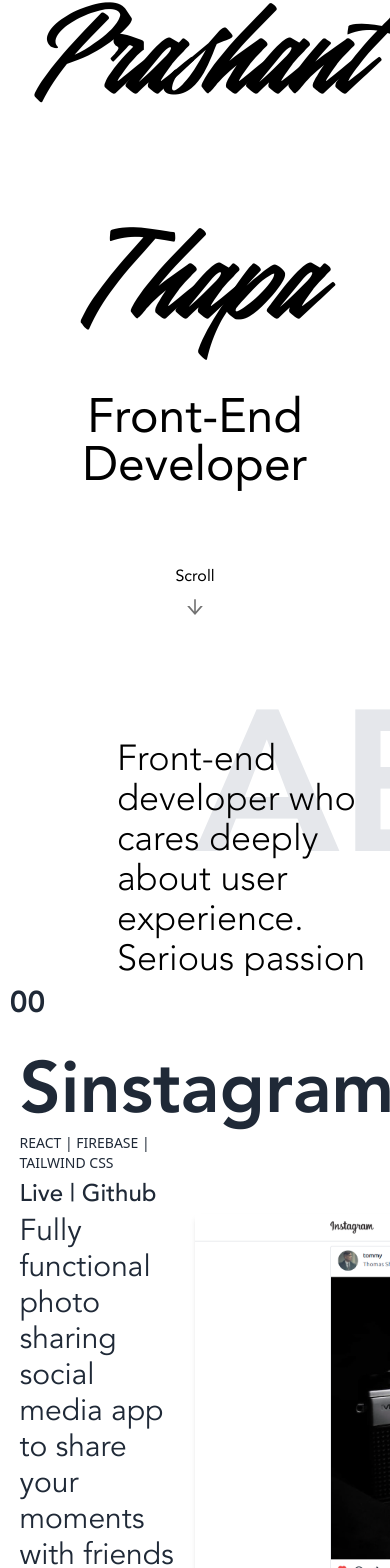
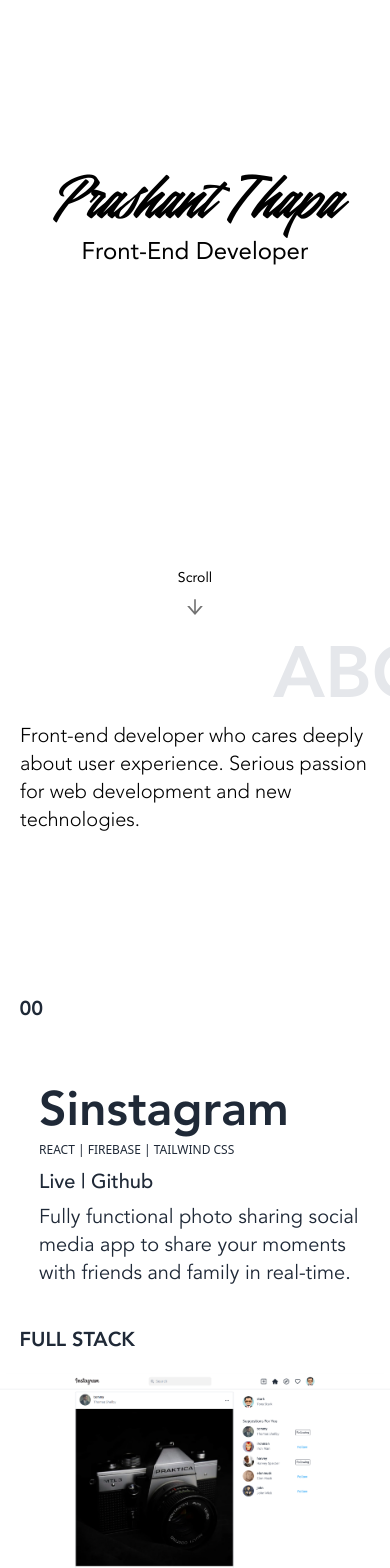
Before and after one commit to kenizaya/portfolio, a React (Vite) app: page / in a window 390 px wide. Shown: the part 206-1774 px from the top of the page. Built offline with nearby package versions, Linux system fonts and the light colour scheme.

Commit message:
Make it responsive

```diff
--- a/src/components/About.jsx
+++ b/src/components/About.jsx
@@ -3,18 +3,18 @@
 
 const About = () => {
   const { scrollYProgress } = useScroll()
-  const tX = useTransform(scrollYProgress, [0, 1], ['-20%', '50%'])
+  const tX = useTransform(scrollYProgress, [0, 1], ['-10%', '70%'])
 
   return (
     <motion.section className='h-[40vh] w-full relative overflow-hidden'>
       <motion.div
-        className='text-[200px] font-avenirHeavy text-gray-200 w-full absolute '
+        className='text-7xl md:text-9xl lg:text-[200px] font-avenirHeavy text-gray-200 w-full absolute '
         transition={{ duration: 1 }}
         style={{ translateX: tX }}
       >
         ABOUT
       </motion.div>
-      <div className='font-avenirLight text-4xl ml-[30%] mr-[5%] absolute top-[30%]'>
+      <div className='font-avenirLight text-xl md:text-2xl lg:text-4xl mx-5 md:ml-[30%] md:mr-[5%] absolute top-[25%]'>
         Front-end developer who cares deeply about user experience. Serious
         passion for web development and new technologies.
       </div>
--- a/src/components/Contact.jsx
+++ b/src/components/Contact.jsx
@@ -5,19 +5,19 @@
 
 const Contact = () => {
   const { scrollYProgress } = useScroll()
-  const tX = useTransform(scrollYProgress, [0, 1], ['-100%', '8.5%'])
+  const tX = useTransform(scrollYProgress, [0, 1], ['-100%', '5%'])
 
   return (
-    <motion.section className='h-[80vh] w-full relative overflow-hidden'>
+    <motion.section className='h-[60vh] md:h-[80vh] w-full relative overflow-hidden'>
       <motion.div
-        className='text-[200px] font-avenirHeavy text-gray-200 w-full'
+        className='text-7xl md:text-9xl lg:text-[200px] md:mb-5 font-avenirHeavy text-gray-200 w-full'
         transition={{ duration: 1 }}
         style={{ translateX: tX }}
       >
         CONTACT
       </motion.div>
-      <div className='w-4/5 ml-[10%] flex absolute items-center'>
-        <div className='font-avenirRoman text-[40px] text-left'>
+      <div className='w-4/5 ml-7 md:ml-14 lg:ml-28 flex flex-col gap-5 md:flex-row absolute md:items-center'>
+        <div className='font-avenirRoman text-2xl md:text-3xl lg:text-[40px] text-left'>
           <a
             href='mailto:kenizaya@outlook.com?subject=%F0%9F%A4%98%20Hi%20Prashant,%20I%27d%20like%20to%20hire%20you'
             target='_blank'
@@ -25,18 +25,18 @@
             kenizaya@outlook.com
           </a>
         </div>
-        <div className='flex justify-around w-full'>
+        <div className='flex gap-12 md:justify-around w-full'>
           <a href='https://github.com/kenizaya/' target='_blank'>
-            <FaGithub size={85} />
+            <FaGithub className='text-5xl md:text-7xl lg:text-[85px]' />
           </a>
           <a
             href='mailto:kenizaya@outlook.com?subject=%F0%9F%A4%98%20Hi%20Prashant,%20I%27d%20like%20to%20hire%20you'
             target='_blank'
           >
-            <MdEmail size={85} />
+            <MdEmail className='text-5xl md:text-7xl lg:text-[85px]' />
           </a>
           <a href='https://www.linkedin.com/in/kenizaya/' target='_blank'>
-            <FaLinkedinIn size={85} />
+            <FaLinkedinIn className='text-5xl md:text-7xl lg:text-[85px]' />
           </a>
         </div>
       </div>
--- a/src/components/Hero.jsx
+++ b/src/components/Hero.jsx
@@ -28,19 +28,19 @@
         <motion.div
           variants={itemVariants}
           transition={{ duration: 0.5 }}
-          className='font-valencia text-[150px] text-center'
+          className='font-valencia text-7xl md:text-9xl lg:text-[150px] text-center'
         >
           Prashant Thapa
         </motion.div>
         <motion.div
           variants={itemVariants}
           transition={{ duration: 0.75 }}
-          className='font-avenirRoman text-5xl text-center'
+          className='font-avenirRoman text-2xl md:text-4xl lg:text-5xl text-center'
         >
           Front-End Developer
         </motion.div>
       </motion.div>
-      <div className='font-avenirRoman flex flex-col items-center gap-2 absolute bottom-5'>
+      <div className='font-avenirRoman text-sm md:text-md flex flex-col items-center gap-2 absolute bottom-5'>
         Scroll
         <AiOutlineArrowDown size={22} className='fill-black animate-pulse' />
       </div>
--- a/src/components/ProjectDetail.jsx
+++ b/src/components/ProjectDetail.jsx
@@ -10,13 +10,15 @@
   type,
 }) => {
   return (
-    <div className='flex flex-col h-screen w-1/2 text-2xl text-left top-0 left-0 text-gray-800'>
-      <span className='font-avenirHeavy text-3xl p-[5%]'>{`0${id}`}</span>
+    <div className='flex flex-col md:h-screen md:w-1/2 text-2xl text-left top-0 left-0 text-gray-800'>
+      <span className='font-avenirHeavy text-xl md:text-2xl lg:text-3xl p-[5%]'>{`0${id}`}</span>
       <div className='flex flex-col pt-[2%] h-full'>
         <div className='flex flex-col w-full p-[5%] pl-[10%]'>
-          <div className='text-7xl pt-[5%] font-avenirHeavy'>{title}</div>
-          <div className='uppercase pt-2 text-sm'>{languages}</div>
-          <div className='pt-[3%] font-avenirMedium text-2xl'>
+          <div className='text-5xl md:text-6xl lg:text-7xl pt-[5%] font-avenirHeavy'>
+            {title}
+          </div>
+          <div className='uppercase pt-2 text-xs md:text-sm'>{languages}</div>
+          <div className='pt-[3%] font-avenirMedium text-xl md:text-2xl'>
             <a href={live} target='_blank'>
               Live
             </a>{' '}
@@ -25,12 +27,12 @@
               Github
             </a>
           </div>
-          <div className='pt-[2%] text-3xl font-avenirBook'>
+          <div className='pt-[2%] text-xl md:text-2xl lg:text-3xl font-avenirBook'>
             <p>{description}</p>
           </div>
         </div>
       </div>
-      <div className='font-avenirHeavy text-3xl p-[5%]'>
+      <div className='font-avenirHeavy text-xl md:text-2xl lg:text-3xl p-[5%]'>
         <span>{type}</span>
       </div>
     </div>
--- a/src/components/ProjectImage.jsx
+++ b/src/components/ProjectImage.jsx
@@ -17,7 +17,7 @@
 
   return (
     <div
-      className='w-1/2 flex items-center relative mr-[2%]'
+      className='w-full md:w-1/2 flex items-center relative mr-[2%]'
       ref={containerRef}
     >
       <motion.div
@@ -30,11 +30,7 @@
           className='bg-gradient-to-r from-transparent via-gray-100 to-gray-200 h-full w-full absolute left-0 z-0'
           style={{ translateX: bottomShadowX }}
         />
-        <img
-          src={testImg}
-          alt=''
-          className='min-w-[700px] w-full relative z-10 shadow-md'
-        />
+        <img src={testImg} alt='' className='w-full relative z-10 shadow-md' />
         <motion.div
           className='bg-gradient-to-r from-transparent via-gray-100 to-gray-200 h-full w-[125%] absolute left-0 top-0 z-20'
           style={{ translateX: topShadowX }}
--- a/src/components/Projects.jsx
+++ b/src/components/Projects.jsx
@@ -11,7 +11,7 @@
         return (
           <section
             key={id}
-            className='h-screen flex justify-between my-screen mx-auto w-full overflow-hidden'
+            className='h-screen md:flex justify-between my-screen mx-auto w-full overflow-hidden'
           >
             <ProjectDetail
               id={id}
--- a/src/components/Skills.jsx
+++ b/src/components/Skills.jsx
@@ -6,8 +6,8 @@
   const tX = useTransform(scrollYProgress, [0, 1], ['100%', '10%'])
 
   return (
-    <motion.section className='h-[120vh] w-full relative overflow-hidden'>
-      <div className='font-avenirRoman text-[40px] text-left w-4/5 ml-[10%] flex justify-around items-center'>
+    <motion.section className='h-[82vh] md:h-[115vh] lg:h-[120vh] w-full mt-40 md:mt-0 relative overflow-hidden'>
+      <div className='font-avenirRoman md:leading-normal text-xl md:text-3xl lg:text-[40px] text-left w-4/5 ml-[10%] flex justify-around items-center'>
         <div>
           React
           <br />
@@ -40,7 +40,7 @@
         </div>
       </div>
       <motion.div
-        className='text-[200px] font-avenirHeavy text-gray-200 w-full -m-20'
+        className='text-7xl md:text-9xl lg:text-[200px] font-avenirHeavy text-gray-200 w-full lg:-m-6'
         transition={{ duration: 1 }}
         style={{ translateX: tX }}
       >
```
